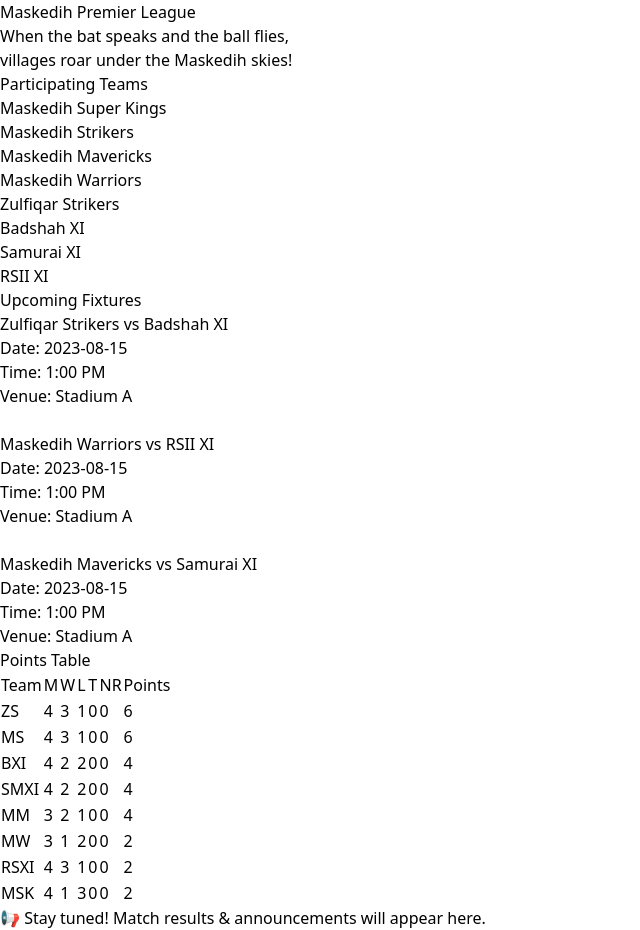
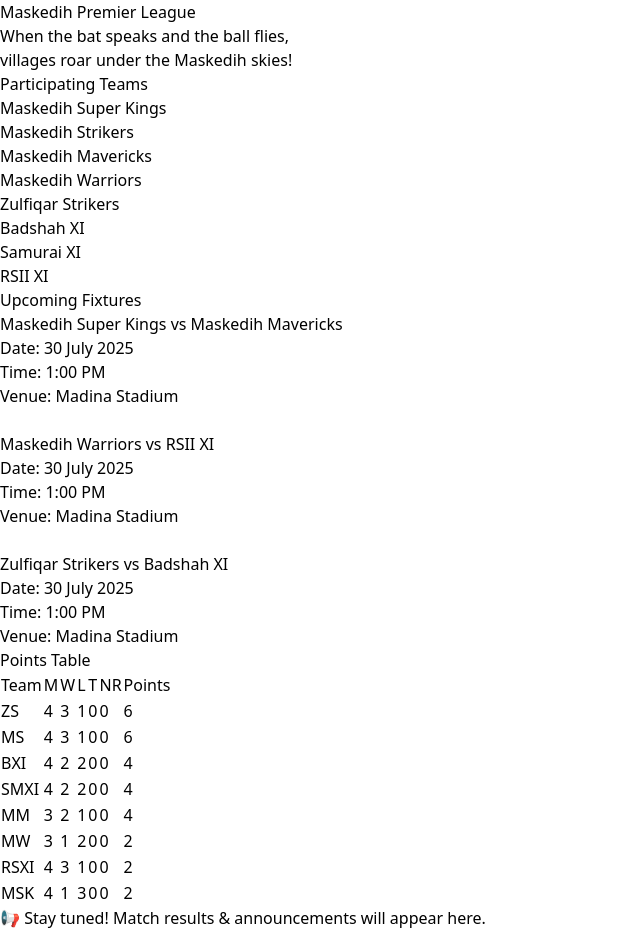
Before and after one commit to enayat-enoo/MPL_website, a React (Vite) app: page / in a window 1280 px wide. Shown: the whole page, without its empty margins (0-640 px from the left). Built offline with nearby package versions, Linux system fonts and the light colour scheme.

Commit message:
Add external link to redirect to cricheroes website for live score

```diff
--- a/src/MplHomePage.jsx
+++ b/src/MplHomePage.jsx
@@ -6,9 +6,11 @@ function MplHomePage() {
     <>
       <div className="flex flex-wrap w-full gap-1 ">
         <div className="rounded-lg bg-gradient-to-br from-green-200 to-green-100 p-4 shadow-xl w-60">
+            <a href="https://cricheroes.com/tournament/1519676/-maskedih-premier-league-season-08-sponsors-by-good-dream-public-school-/teams" target="_blank">
           <h2 className="text-xl font-bold text-green-800 mb-3 border-b border-green-500 pb-2">
             Participating Teams
           </h2>
+          </a>
           <ol className="space-y-2 text-left list-decimal list-inside text-sm font-medium">
             {[
               "Maskedih Super Kings",
@@ -35,11 +37,11 @@ function MplHomePage() {
             Upcoming Fixtures
           </h2>
           <div className="flex flex-wrap justify-center gap-4">
-            <FixtureCard team={"Zulfiqar Strikers"} opponent={"Badshah XI"} />
+            <FixtureCard team={"Maskedih Super Kings"} opponent={"Maskedih Mavericks"} date={"30 July 2025"} link={"https://cricheroes.com/scorecard/18219817/-maskedih-premier-league-season-08-sponsors-by-good-dream-public-school-/maskedih-super-kings-vs-maskedih-mavericks/upcoming"}/>
             <br />
-            <FixtureCard team={"Maskedih Warriors"} opponent={"RSII XI"}/>
+            <FixtureCard team={"Maskedih Warriors"} opponent={"RSII XI"} date={"30 July 2025"} link={"https://cricheroes.com/scorecard/18219818/-maskedih-premier-league-season-08-sponsors-by-good-dream-public-school-/maskedih-warriors-vs-rsi-xi/upcoming"}/>
             <br />
-            <FixtureCard team={"Maskedih Mavericks"} opponent={"Samurai XI"}/>
+            <FixtureCard team={"Zulfiqar Strikers"} opponent={"Badshah XI"} date={"30 July 2025"} link={"https://cricheroes.com/scorecard/18219816/-maskedih-premier-league-season-08-sponsors-by-good-dream-public-school-/zulfiqar-strikers-vs-baadshah-xi/live"}/>
           </div>
         </div>
 
--- a/src/components/FixtureCard.jsx
+++ b/src/components/FixtureCard.jsx
@@ -3,13 +3,14 @@ import React from 'react'
 function FixtureCard(props) {
   return (
     <div>
+      <a href={props.link} target="_blank">
       <div className="bg-green-100 p-4 rounded-lg shadow-md hover:scale-105 transition-transform">
   <p className="font-semibold">{props.team} vs {props.opponent}</p>
-  <p className="text-gray-600">Date: 2023-08-15</p>
+  <p className="text-gray-600">Date: {props.date}</p>
   <p className="text-gray-600">Time: 1:00 PM</p>
-  <p className='text-gray-600'>Venue: Stadium A</p>
+  <p className='text-gray-600'>Venue: Madina Stadium</p>
 </div>
-
+</a>
     </div>
   )
 }
```
